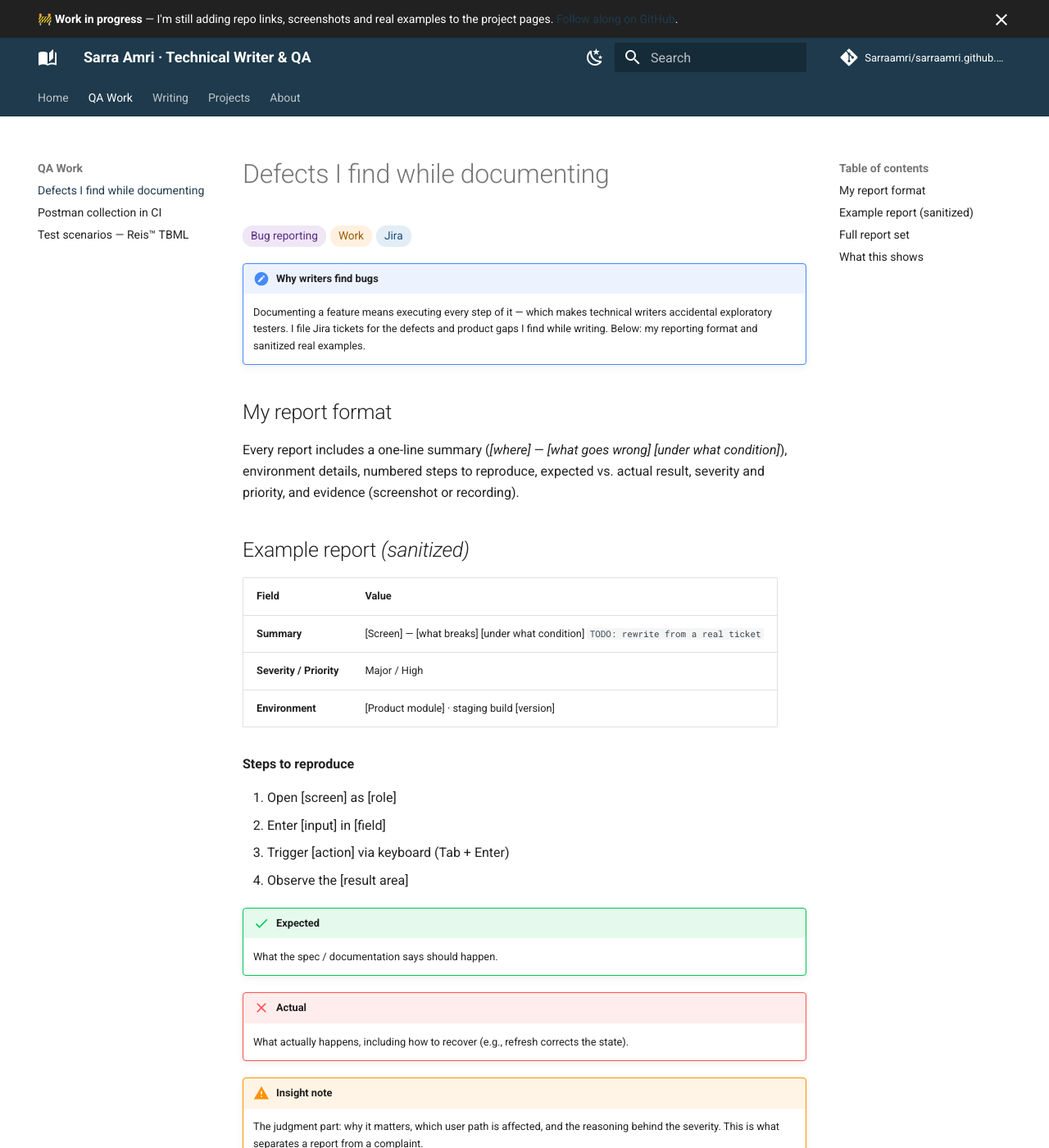
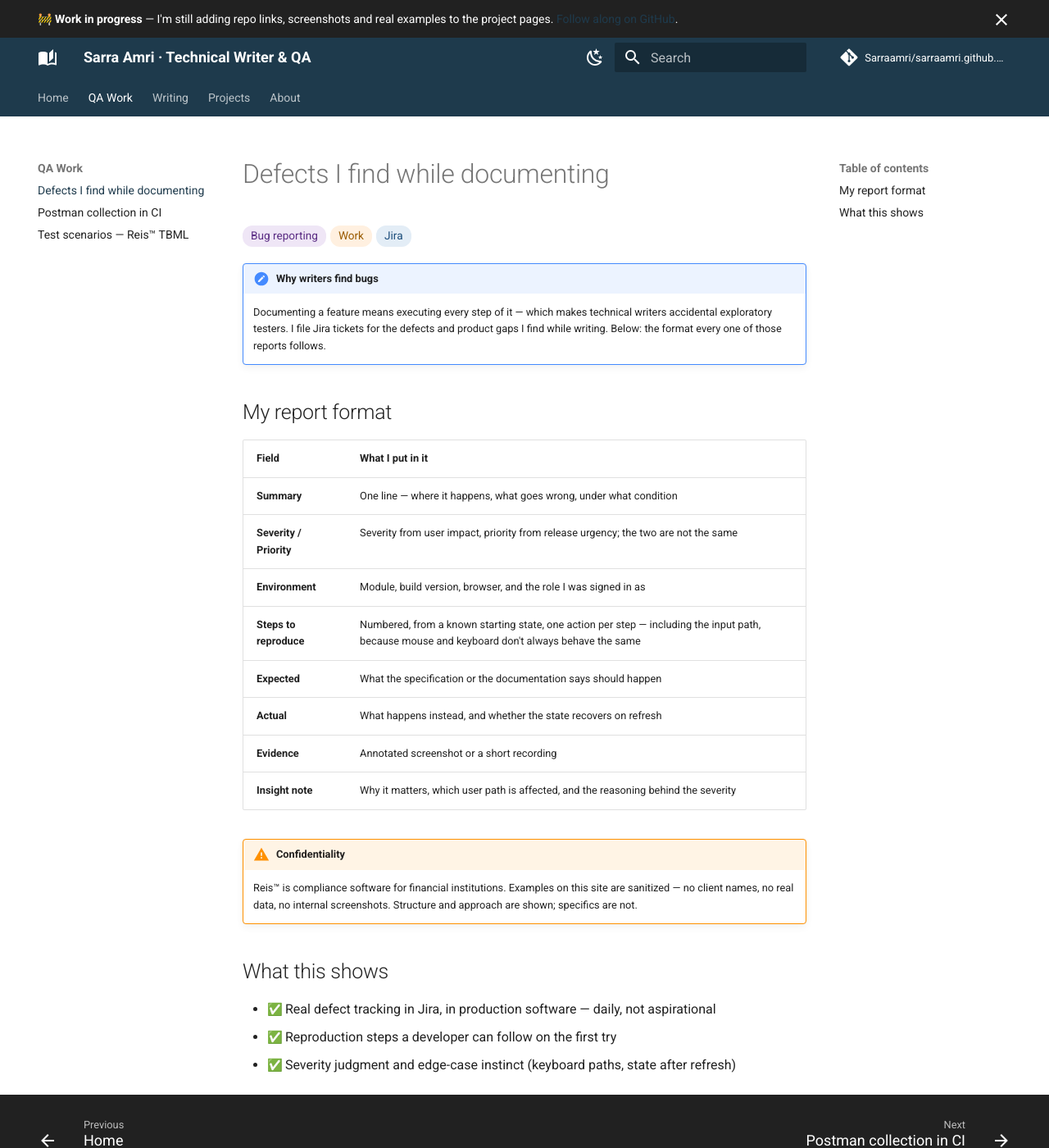
Before and after one commit to Sarraamri/sarraamri.github.io, an MkDocs documentation site: the page built from docs/qa/defects.md, in a window 1280 px wide and 1400 px high. Shown: the whole window at 82% size. Built offline with MkDocs 1.6.1 and Material for MkDocs 9.7.7, drawn with Linux system fonts in a browser that asks for light colours; emoji names are drawn with the system emoji font; comment, search, counter and statistics services are not loaded; some of the changed text lies outside the part shown.

Commit message:
Replace placeholder defect example with the report format table
The bracketed template was published as-is and read as unfinished. The
format itself is now a field-by-field table; the example scaffolding is
kept in an HTML comment until a real sanitized ticket is available.

Co-Authored-By: Claude Opus 5 <noreply@anthropic.com>

```diff
--- a/docs/qa/defects.md
+++ b/docs/qa/defects.md
@@ -5,48 +5,59 @@
 !!! note "Why writers find bugs"
     Documenting a feature means executing every step of it — which makes technical writers
     accidental exploratory testers. I file Jira tickets for the defects and product gaps I find
-    while writing. Below: my reporting format and sanitized real examples.
+    while writing. Below: the format every one of those reports follows.
 
 ## My report format
 
-Every report includes a one-line summary (*[where] — [what goes wrong] [under what condition]*),
-environment details, numbered steps to reproduce, expected vs. actual result, severity and
-priority, and evidence (screenshot or recording).
+| Field | What I put in it |
+| --- | --- |
+| **Summary** | One line — where it happens, what goes wrong, under what condition |
+| **Severity / Priority** | Severity from user impact, priority from release urgency; the two are not the same |
+| **Environment** | Module, build version, browser, and the role I was signed in as |
+| **Steps to reproduce** | Numbered, from a known starting state, one action per step — including the input path, because mouse and keyboard don't always behave the same |
+| **Expected** | What the specification or the documentation says should happen |
+| **Actual** | What happens instead, and whether the state recovers on refresh |
+| **Evidence** | Annotated screenshot or a short recording |
+| **Insight note** | Why it matters, which user path is affected, and the reasoning behind the severity |
+
+!!! warning "Confidentiality"
+    Reis™ is compliance software for financial institutions. Examples on this site are sanitized —
+    no client names, no real data, no internal screenshots. Structure and approach are shown;
+    specifics are not.
+
+<!-- ==========================================================================
+     TODO (Sarra): paste one real Jira ticket in chat and I'll anonymize it
+     into the section below, then uncomment it. Two more go in "Full report
+     set" as ??? example collapsibles.
 
 ## Example report *(sanitized)*
 
 | Field | Value |
 | --- | --- |
-| **Summary** | [Screen] — [what breaks] [under what condition] `TODO: rewrite from a real ticket` |
-| **Severity / Priority** | Major / High |
-| **Environment** | [Product module] · staging build [version] |
+| **Summary** |  |
+| **Severity / Priority** |  |
+| **Environment** |  |
 
 **Steps to reproduce**
 
-1. Open [screen] as [role]
-2. Enter [input] in [field]
-3. Trigger [action] via keyboard (Tab + Enter)
-4. Observe the [result area]
+1.
+2.
+3.
 
 !!! success "Expected"
-    What the spec / documentation says should happen.
 
 !!! failure "Actual"
-    What actually happens, including how to recover (e.g., refresh corrects the state).
-
-<!-- TODO: add one sanitized annotated screenshot here:
-![Annotated screenshot of the defect](../assets/defect-example.png) -->
 
 !!! warning "Insight note"
-    The judgment part: why it matters, which user path is affected, and the reasoning behind the
-    severity. This is what separates a report from a complaint.
+
+![Annotated screenshot of the defect](../assets/defect-example.png)
 
 ## Full report set
 
-<!-- TODO: add 2–3 more sanitized reports, each in a collapsible block like this: -->
+??? example "BUG-00X — summary line"
+    Environment · steps · expected vs. actual · severity reasoning.
 
-??? example "BUG-00X — [summary line]"
-    Environment · steps · expected vs. actual · severity reasoning.
+     ========================================================================== -->
 
 ## What this shows
 
```
